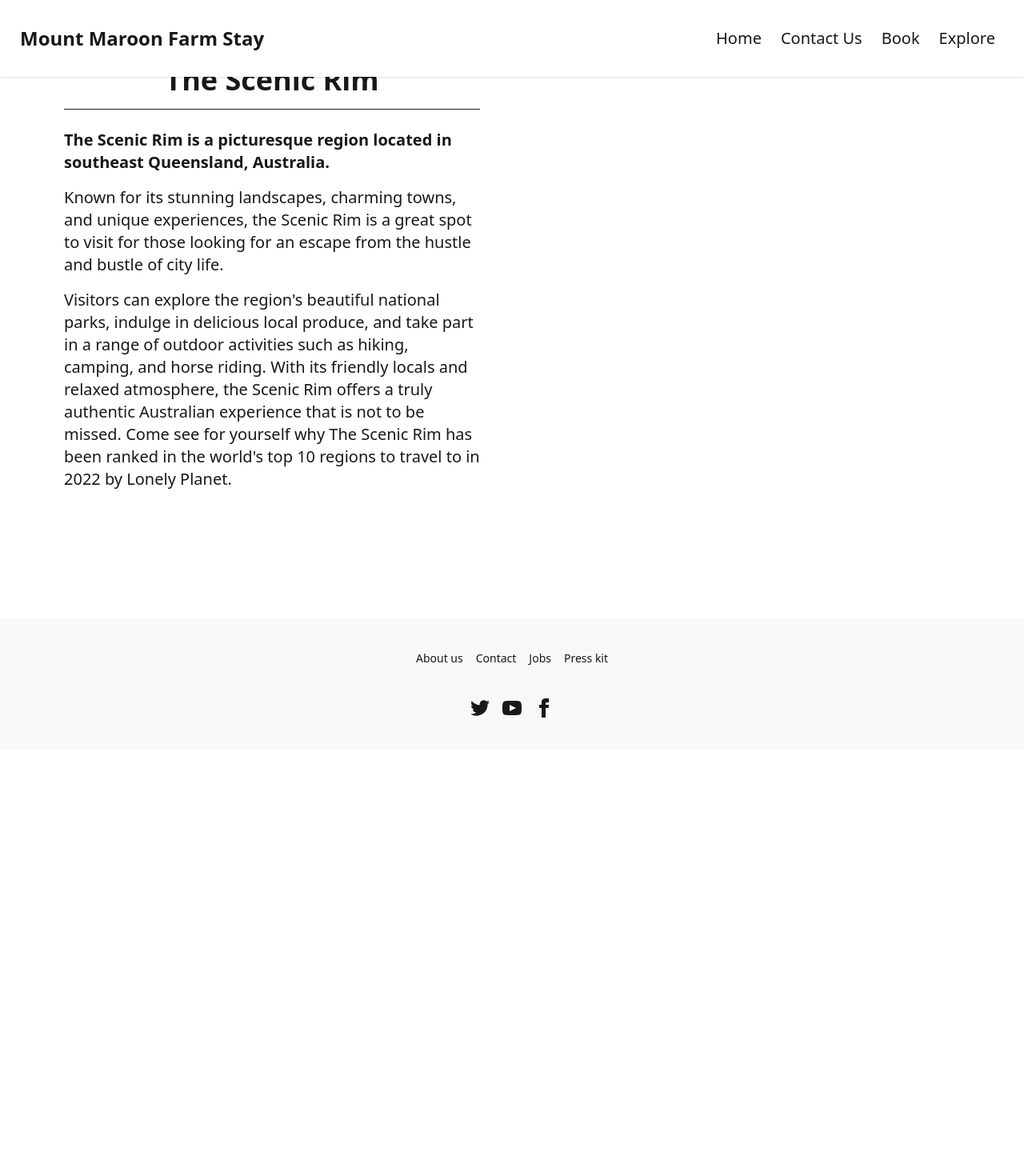
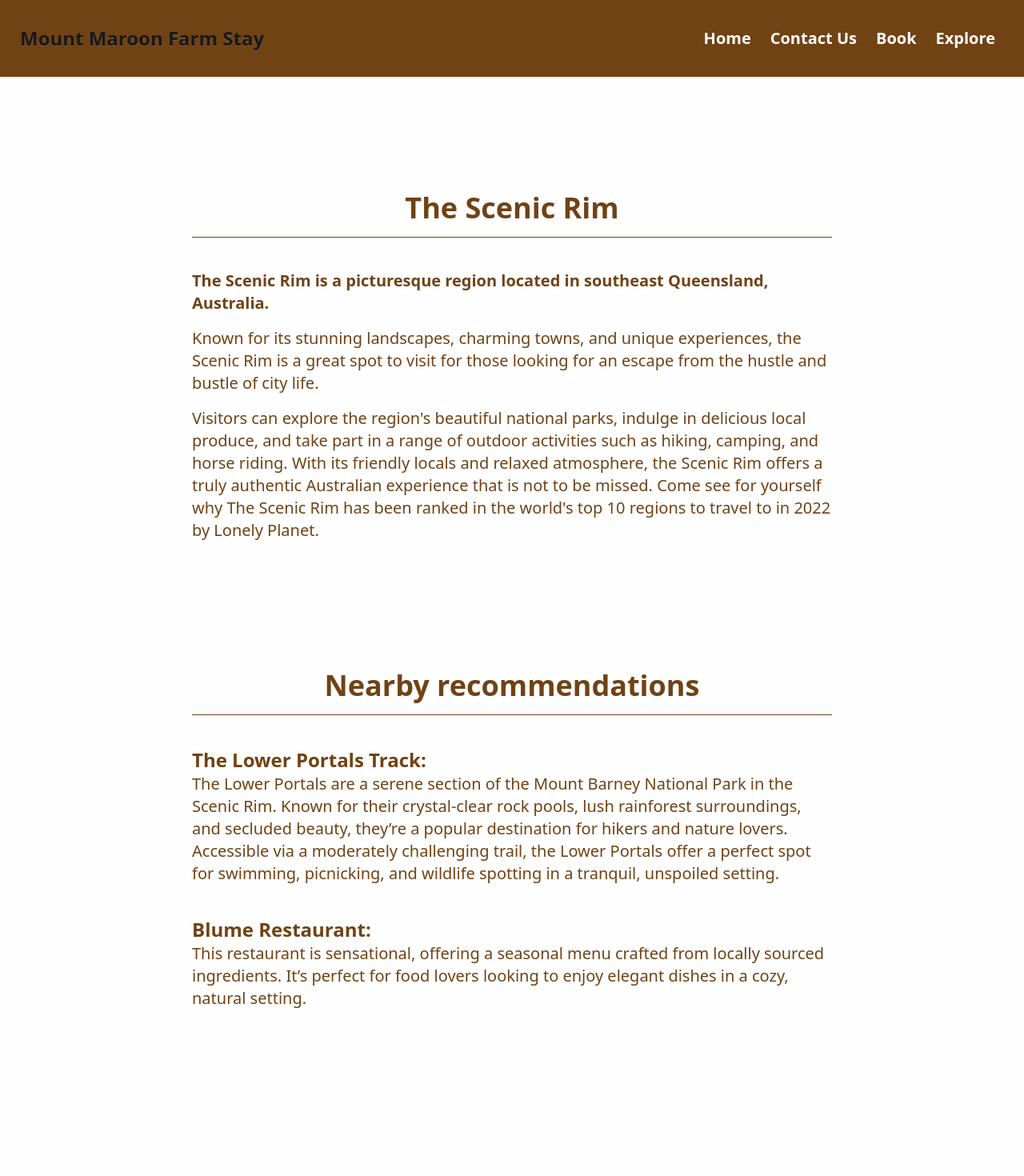
Before and after one commit to Loughie3/MountMaroonV2, a Vue app: page /explore in a window 1280 px wide. Shown: the top 1470 px of the page at 80% size. Before the commit the page ends 937 px from the top, so only its background shows below. Built offline with nearby package versions, Linux system fonts and the light colour scheme.

Commit message:
latest colour scheme

```diff
--- a/src/components/Carousel.vue
+++ b/src/components/Carousel.vue
@@ -10,7 +10,7 @@
     <button
       v-if="currentIndex"
       @click="previousImage"
-      class="absolute top-1/2 left-0 transform -translate-y-1/2 bg-blue-500 hover:bg-blue-700 cursor-pointer text-white font-bold px-4 py-2 rounded shadow"
+      class="absolute top-1/2 left-0 transform -translate-y-1/2 bg-base-200 text-white hover:bg-cabin cursor-pointer font-bold px-4 py-2 rounded shadow"
     >
       Prev
     </button>
@@ -18,7 +18,7 @@
     <!-- Next Button -->
     <button
       @click="nextImage"
-      class="absolute top-1/2 right-0 transform -translate-y-1/2 bg-blue-500 text-white hover:bg-blue-700 cursor-pointer font-bold px-4 py-2 rounded shadow"
+      class="absolute top-1/2 right-0 transform -translate-y-1/2 bg-base-200 text-white hover:bg-cabin cursor-pointer font-bold px-4 py-2 rounded shadow"
     >
       Next
     </button>
--- a/src/components/Footer.vue
+++ b/src/components/Footer.vue
@@ -1,28 +1,25 @@
 <template>
   <footer
-    class="footer footer-horizontal footer-center bg-base-200 text-base-content rounded p-10 mt-20"
+    class="footer footer-horizontal footer-center bg-cabin text-base-content rounded p-5 mt-20"
   >
     <nav class="grid grid-flow-col gap-4">
-      <a class="link link-hover">About us</a>
-      <a class="link link-hover">Contact</a>
-      <a class="link link-hover">Jobs</a>
-      <a class="link link-hover">Press kit</a>
+      <ul class="menu menu-horizontal text-fog font-semibold px-4 text-lg">
+        <li class="hover:bg-cabin rounded-lg">
+          <router-link to="/">Home</router-link>
+        </li>
+        <li class="hover:bg-cabin rounded-lg">
+          <router-link to="/contact">Contact Us</router-link>
+        </li>
+        <li class="hover:bg-cabin rounded-lg">
+          <router-link to="/book">Book</router-link>
+        </li>
+        <li class="hover:bg-cabin rounded-lg">
+          <router-link to="/explore">Explore</router-link>
+        </li>
+      </ul>
     </nav>
     <nav>
       <div class="grid grid-flow-col gap-4">
-        <a>
-          <svg
-            xmlns="http://www.w3.org/2000/svg"
-            width="24"
-            height="24"
-            viewBox="0 0 24 24"
-            class="fill-current"
-          >
-            <path
-              d="M24 4.557c-.883.392-1.832.656-2.828.775 1.017-.609 1.798-1.574 2.165-2.724-.951.564-2.005.974-3.127 1.195-.897-.957-2.178-1.555-3.594-1.555-3.179 0-5.515 2.966-4.797 6.045-4.091-.205-7.719-2.165-10.148-5.144-1.29 2.213-.669 5.108 1.523 6.574-.806-.026-1.566-.247-2.229-.616-.054 2.281 1.581 4.415 3.949 4.89-.693.188-1.452.232-2.224.084.626 1.956 2.444 3.379 4.6 3.419-2.07 1.623-4.678 2.348-7.29 2.04 2.179 1.397 4.768 2.212 7.548 2.212 9.142 0 14.307-7.721 13.995-14.646.962-.695 1.797-1.562 2.457-2.549z"
-            ></path>
-          </svg>
-        </a>
         <a>
           <svg
             xmlns="http://www.w3.org/2000/svg"
--- a/src/components/Hero.vue
+++ b/src/components/Hero.vue
@@ -5,7 +5,10 @@
       <div>
         <h1 class="mb-5 text-5xl font-bold">{{ title }}</h1>
         <!--if We don't pass the prop to the parent component - Nothing is Displayed-->
-        <button v-if="buttonText" class="btn bg-black">
+        <button
+          v-if="buttonText"
+          class="btn bg-base-200 border-none hover:bg-cabin"
+        >
           <router-link to="/book">{{ buttonText }}</router-link>
         </button>
       </div>
--- a/src/components/NavBar.vue
+++ b/src/components/NavBar.vue
@@ -1,15 +1,25 @@
 <template>
   <header>
-    <nav class="navbar fixed bg-base-100 shadow-sm z-10">
+    <nav class="navbar bg-cabin fixed shadow-sm z-10">
       <div class="flex-1">
         <a href="/" class="btn btn-ghost text-2xl">Mount Maroon Farm Stay</a>
       </div>
       <div class="flex-none">
-        <ul class="menu menu-horizontal px-4 py-5 text-xl">
-          <li><router-link to="/">Home</router-link></li>
-          <li><router-link to="/contact">Contact Us</router-link></li>
-          <li><router-link to="/book">Book</router-link></li>
-          <li><router-link to="/explore">Explore</router-link></li>
+        <ul
+          class="menu menu-horizontal text-fog font-semibold px-4 py-5 text-xl"
+        >
+          <li class="hover:bg-cabin rounded-lg">
+            <router-link to="/">Home</router-link>
+          </li>
+          <li class="hover:bg-cabin rounded-lg">
+            <router-link to="/contact">Contact Us</router-link>
+          </li>
+          <li class="hover:bg-cabin rounded-lg">
+            <router-link to="/book">Book</router-link>
+          </li>
+          <li class="hover:bg-cabin rounded-lg">
+            <router-link to="/explore">Explore</router-link>
+          </li>
         </ul>
       </div>
     </nav>
--- a/src/components/TestimonialSection.vue
+++ b/src/components/TestimonialSection.vue
@@ -3,7 +3,7 @@
     <h1 class="text-4xl text-center font-bold mb-6">Reviews</h1>
 
     <section
-      class="px-10 py-10 w-full overflow-y-auto border rounded-lg"
+      class="px-10 py-10 w-full overflow-y-auto border-5 rounded-lg"
       style="max-height: 600px"
     >
       <div class="sk-ww-airbnb-reviews" :data-embed-id="embedId"></div>
--- a/src/style.css
+++ b/src/style.css
@@ -1,2 +1,14 @@
 @import "tailwindcss";
 @plugin "daisyui";
+
+body {
+  @apply bg-fog;
+}
+
+@theme {
+  --color-twilight: #c3b0a5;
+  --color-clay: #ded4cb;
+  --color-forest: #bad4b5;
+  --color-cabin: #704214;
+  --color-fog: #fefefe;
+}
--- a/src/views/Book.vue
+++ b/src/views/Book.vue
@@ -4,14 +4,10 @@
     title="Book Today"
   />
 
-  <section class="font-bold text-left mt-20 pl-30">
-    <p class="font-normal">
-      Please check the availability through the calendar below.
-    </p>
+  <section class="font-bold text-left mt-20 pl-30 text-cabin">
+    <p>Please check the availability through the calendar below.</p>
 
-    <p class="font-normal">
-      Click on the available date and make the booking through Airbnb
-    </p>
+    <p>Click on the available date and make the booking through Airbnb.</p>
   </section>
 
   <div class="px-30 py-10">
--- a/src/views/Explore.vue
+++ b/src/views/Explore.vue
@@ -1,33 +1,68 @@
 <template>
-  <main>
-    <section class="p-20 md:p-20 text-xl">
-      <div class="grid md:grid-cols-2 gap-20 items-center">
+  <main class="grid md:grid-cols-1 items-center">
+    <section class="p-20 md:p-20 text-xl text-cabin">
       <!-- TEXT SIDE -->
-        <div>
+      <div class="my-40 mx-40">
         <h2 class="text-4xl text-center font-bold mb-6">
           The Scenic Rim
           <hr class="mt-4" />
         </h2>
 
-          <p class="mb-4 font-bold">
+        <p class="mb-4 my-10 font-bold">
           The Scenic Rim is a picturesque region located in southeast
           Queensland, Australia.
         </p>
         <p class="mb-4">
           Known for its stunning landscapes, charming towns, and unique
-            experiences, the Scenic Rim is a great spot to visit for those
-            looking for an escape from the hustle and bustle of city life.
+          experiences, the Scenic Rim is a great spot to visit for those looking
+          for an escape from the hustle and bustle of city life.
         </p>
         <p>
-            Visitors can explore the region's beautiful national parks, indulge
-            in delicious local produce, and take part in a range of outdoor
+          Visitors can explore the region's beautiful national parks, indulge in
+          delicious local produce, and take part in a range of outdoor
           activities such as hiking, camping, and horse riding. With its
-            friendly locals and relaxed atmosphere, the Scenic Rim offers a
-            truly authentic Australian experience that is not to be missed. Come
-            see for yourself why The Scenic Rim has been ranked in the world's
-            top 10 regions to travel to in 2022 by Lonely Planet.
+          friendly locals and relaxed atmosphere, the Scenic Rim offers a truly
+          authentic Australian experience that is not to be missed. Come see for
+          yourself why The Scenic Rim has been ranked in the world's top 10
+          regions to travel to in 2022 by Lonely Planet.
         </p>
       </div>
+      <div class="my-40 mx-40">
+        <h2 class="text-4xl text-center font-bold mb-6">
+          Nearby recommendations
+          <hr class="mt-4" />
+        </h2>
+        <ul>
+          <li class="my-10">
+            <a
+              class="font-bold text-2xl hover:text-forest"
+              href=" https://www.aussiebushwalking.com/qld/se-qld/mt-barney-np/lower-portals"
+              >The Lower Portals Track:</a
+            >
+            <p>
+              The Lower Portals are a serene section of the Mount Barney
+              National Park in the Scenic Rim. Known for their crystal-clear
+              rock pools, lush rainforest surroundings, and secluded beauty,
+              they’re a popular destination for hikers and nature lovers.
+              Accessible via a moderately challenging trail, the Lower Portals
+              offer a perfect spot for swimming, picnicking, and wildlife
+              spotting in a tranquil, unspoiled setting.
+            </p>
+          </li>
+          <li>
+            <a
+              class="font-bold text-2xl hover:text-forest"
+              href="https://www.blumerestaurant.com.au/"
+            >
+              Blume Restaurant:
+            </a>
+            <p>
+              This restaurant is sensational, offering a seasonal menu crafted
+              from locally sourced ingredients. It’s perfect for food lovers
+              looking to enjoy elegant dishes in a cozy, natural setting.
+            </p>
+          </li>
+        </ul>
       </div>
     </section>
   </main>
```
Also changed, not shown: src/views/Contact.vue (+24 -23 lines), src/views/Home.vue (+6 -5 lines), tailwind.config.js (added, +7 -0 lines). Lines whose indentation alone changed are shown as unchanged.
